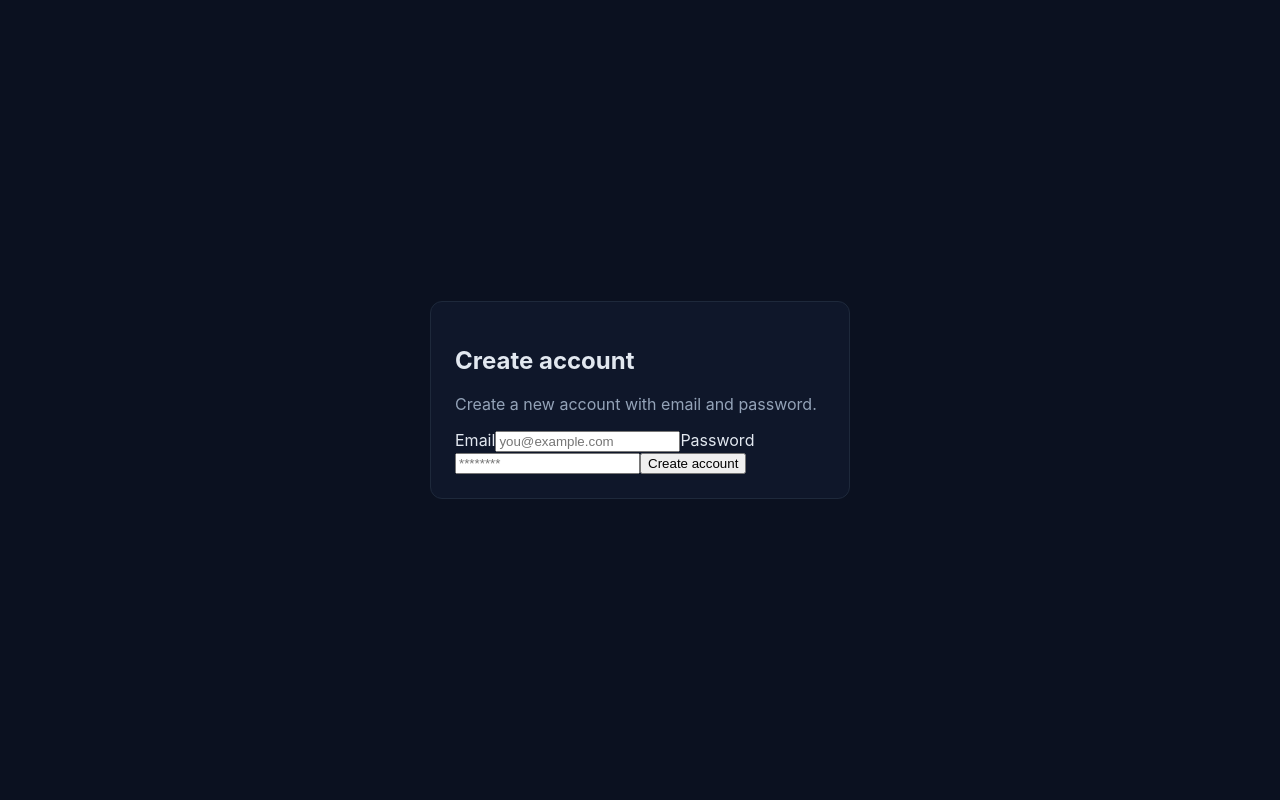
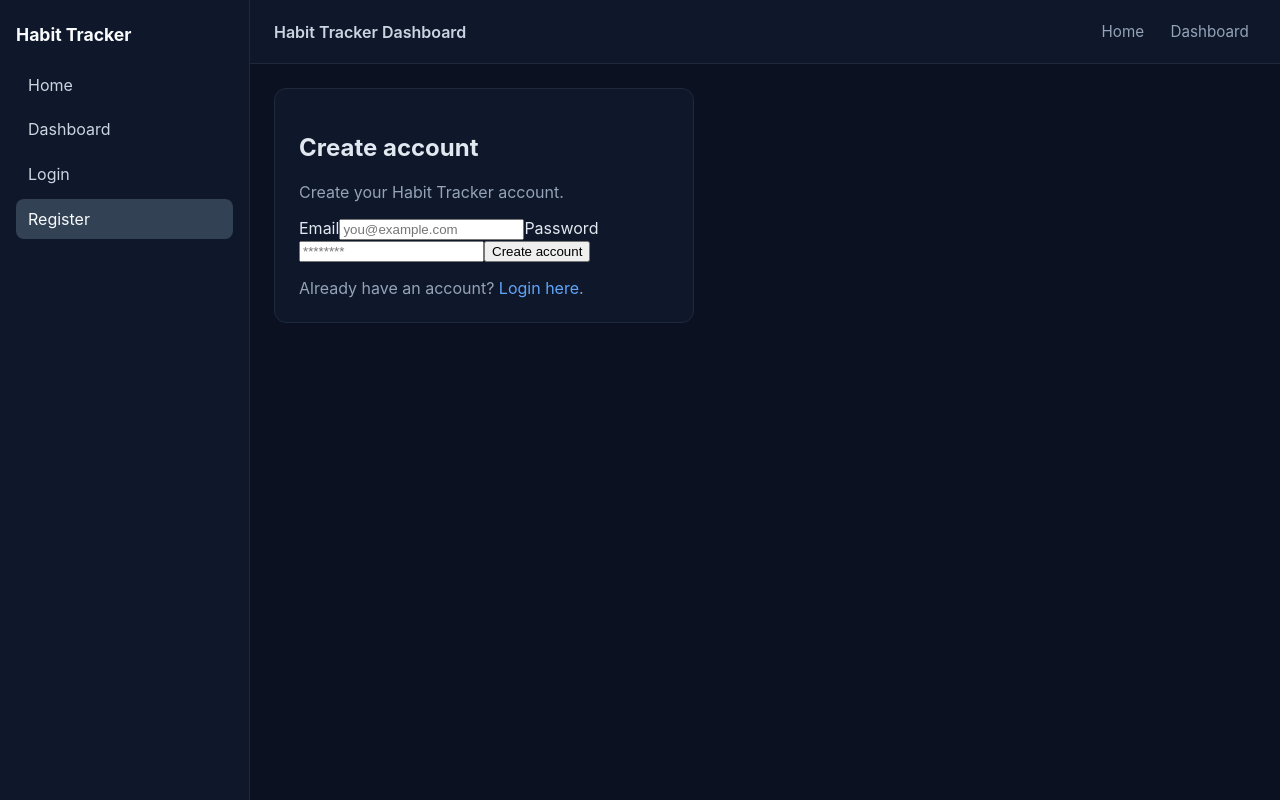
Before and after one commit to SamuelNakab/tp-front-2, an Astro site in the folder frontend/: page /register in a window 1280 px wide. Built offline with nearby package versions, Linux system fonts and the light colour scheme; Astro itself is replaced by a stand-in of ours; no server answers.

Commit message:
Add navigation, auth redirects, and layout updates
Wire up improved navigation and auth UX across the frontend: pass currentPath to Navbar and add top nav links + styles, add Home link to Sidebar, and remove the about page. Implement client-side auth redirects and loading states in LoginForm and RegisterForm so authenticated users are sent to /dashboard; show simple loading text. Add logout handler in DashboardPanel to redirect to /login after sign out. Replace old Layout usage with MainLayout on pages (index, login, register) and update page copy/styles (hero on index, helper links on auth pages). Misc UI/style tweaks to unify appearance.

```diff
--- a/frontend/src/components/Navbar.astro
+++ b/frontend/src/components/Navbar.astro
@@ -1,5 +1,17 @@
+---
+interface Props {
+  currentPath?: string;
+}
+
+const { currentPath = "/" } = Astro.props;
+---
+
 <header class="navbar">
-  <p>Welcome back</p>
+  <p>Habit Tracker Dashboard</p>
+  <nav class="top-links">
+    <a class={currentPath === "/" ? "active" : ""} href="/">Home</a>
+    <a class={currentPath === "/dashboard" ? "active" : ""} href="/dashboard">Dashboard</a>
+  </nav>
 </header>
 
 <style>
@@ -7,6 +19,7 @@
     height: 64px;
     display: flex;
     align-items: center;
+    justify-content: space-between;
     padding: 0 1.5rem;
     border-bottom: 1px solid #1e293b;
     background: #0f172a;
@@ -16,6 +29,30 @@
 
   p {
     margin: 0;
+    color: #cbd5e1;
+    font-weight: 600;
+  }
+
+  .top-links {
+    display: flex;
+    gap: 0.75rem;
+  }
+
+  a {
+    text-decoration: none;
     color: #94a3b8;
+    font-size: 0.95rem;
+    padding: 0.2rem 0.45rem;
+    border-radius: 0.35rem;
+  }
+
+  a:hover {
+    color: #e2e8f0;
+    background: #1e293b;
+  }
+
+  .active {
+    color: #e2e8f0;
+    background: #1e293b;
   }
 </style>
--- a/frontend/src/components/Sidebar.astro
+++ b/frontend/src/components/Sidebar.astro
@@ -6,6 +6,7 @@ interface Props {
 const { currentPath = "/" } = Astro.props;
 
 const links = [
+  { href: "/", label: "Home" },
   { href: "/dashboard", label: "Dashboard" },
   { href: "/login", label: "Login" },
   { href: "/register", label: "Register" },
--- a/frontend/src/components/react/RegisterForm.tsx
+++ b/frontend/src/components/react/RegisterForm.tsx
@@ -1,11 +1,21 @@
-import { useState, type FormEvent } from "react";
+import { useEffect, useState, type FormEvent } from "react";
 import { useAuth } from "../../hooks/useAuth";
 
 export default function RegisterForm() {
-  const { register, loading, error } = useAuth();
+  const { register, loading, error, user } = useAuth();
   const [email, setEmail] = useState("");
   const [password, setPassword] = useState("");
   const [success, setSuccess] = useState<string | null>(null);
+
+  useEffect(() => {
+    if (!loading && user) {
+      window.location.replace("/dashboard");
+    }
+  }, [loading, user]);
+
+  if (loading) {
+    return <p style={{ color: "#94a3b8" }}>Loading...</p>;
+  }
 
   async function handleSubmit(event: FormEvent<HTMLFormElement>) {
     event.preventDefault();
@@ -21,6 +31,7 @@ export default function RegisterForm() {
 
   return (
     <>
+      {user ? <p style={{ color: "#22c55e" }}>You are logged in. Redirecting to dashboard...</p> : null}
       {success ? <p style={{ color: "#22c55e" }}>{success}</p> : null}
       {error ? <p style={{ color: "#f87171" }}>{error}</p> : null}
       <form onSubmit={handleSubmit}>
--- a/frontend/src/layouts/MainLayout.astro
+++ b/frontend/src/layouts/MainLayout.astro
@@ -23,7 +23,7 @@ const { title = "Habit Tracker" } = Astro.props;
     <div class="app-shell">
       <Sidebar currentPath={Astro.url.pathname} />
       <div class="content-shell">
-        <Navbar />
+        <Navbar currentPath={Astro.url.pathname} />
         <main class="main-content">
           <slot />
         </main>
--- a/frontend/src/pages/index.astro
+++ b/frontend/src/pages/index.astro
@@ -1,11 +1,52 @@
 ---
-import Layout from '../layouts/Layout.astro';
-import Welcome from '../components/Welcome.astro';
+import MainLayout from "../layouts/MainLayout.astro";
 ---
 
-<Layout title="Web App Starter">
-  <Welcome
-    title="Scalable Astro Frontend Structure"
-    description="This starter separates pages, layouts, components, services, and hooks so the app can grow without mixing responsibilities."
-  />
-</Layout>
+<MainLayout title="Habit Tracker | Home">
+  <section class="hero">
+    <h1>Build better routines, one habit at a time.</h1>
+    <p>Track your daily habits, mark progress, and stay consistent with a clean dashboard experience.</p>
+    <div class="actions">
+      <a href="/login">Login</a>
+      <a href="/register">Create account</a>
+    </div>
+  </section>
+</MainLayout>
+
+<style>
+  .hero {
+    max-width: 720px;
+    background: #111827;
+    border: 1px solid #1f2937;
+    border-radius: 0.75rem;
+    padding: 1.5rem;
+  }
+
+  h1 {
+    margin: 0 0 0.75rem;
+    line-height: 1.25;
+  }
+
+  p {
+    margin: 0 0 1rem;
+    color: #94a3b8;
+  }
+
+  .actions {
+    display: flex;
+    gap: 0.75rem;
+  }
+
+  a {
+    text-decoration: none;
+    border-radius: 0.5rem;
+    border: 1px solid #334155;
+    padding: 0.5rem 0.75rem;
+    color: #e2e8f0;
+    background: #0b1120;
+  }
+
+  a:hover {
+    border-color: #475569;
+  }
+</style>
--- a/frontend/src/pages/login.astro
+++ b/frontend/src/pages/login.astro
@@ -1,27 +1,21 @@
 ---
-import Layout from "../layouts/Layout.astro";
+import MainLayout from "../layouts/MainLayout.astro";
 import LoginForm from "../components/react/LoginForm";
 ---
 
-<Layout title="Login | Habit Tracker">
-  <main class="auth-wrapper">
-    <section class="card">
-      <h1>Login</h1>
-      <p>Login with your Supabase account credentials.</p>
-      <LoginForm client:load />
-    </section>
-  </main>
-</Layout>
+<MainLayout title="Login | Habit Tracker">
+  <section class="card">
+    <h1>Login</h1>
+    <p>Sign in to access your dashboard.</p>
+    <LoginForm client:load />
+    <p class="helper">
+      Don&apos;t have an account?
+      <a href="/register"> Register here</a>.
+    </p>
+  </section>
+</MainLayout>
 
 <style>
-  .auth-wrapper {
-    min-height: 100vh;
-    display: grid;
-    place-items: center;
-    background: #0b1120;
-    padding: 1rem;
-  }
-
   .card {
     width: 100%;
     max-width: 420px;
@@ -35,6 +29,16 @@ import LoginForm from "../components/react/LoginForm";
   p {
     color: #94a3b8;
     margin: 0.4rem 0 1rem;
+  }
+
+  .helper {
+    margin-top: 1rem;
+    margin-bottom: 0;
+  }
+
+  .helper a {
+    color: #60a5fa;
+    text-decoration: none;
   }
 
   form {
--- a/frontend/src/pages/register.astro
+++ b/frontend/src/pages/register.astro
@@ -1,27 +1,21 @@
 ---
-import Layout from "../layouts/Layout.astro";
+import MainLayout from "../layouts/MainLayout.astro";
 import RegisterForm from "../components/react/RegisterForm";
 ---
 
-<Layout title="Register | Habit Tracker">
-  <main class="auth-wrapper">
-    <section class="card">
-      <h1>Create account</h1>
-      <p>Create a new account with email and password.</p>
-      <RegisterForm client:load />
-    </section>
-  </main>
-</Layout>
+<MainLayout title="Register | Habit Tracker">
+  <section class="card">
+    <h1>Create account</h1>
+    <p>Create your Habit Tracker account.</p>
+    <RegisterForm client:load />
+    <p class="helper">
+      Already have an account?
+      <a href="/login"> Login here</a>.
+    </p>
+  </section>
+</MainLayout>
 
 <style>
-  .auth-wrapper {
-    min-height: 100vh;
-    display: grid;
-    place-items: center;
-    background: #0b1120;
-    padding: 1rem;
-  }
-
   .card {
     width: 100%;
     max-width: 420px;
@@ -35,6 +29,16 @@ import RegisterForm from "../components/react/RegisterForm";
   p {
     color: #94a3b8;
     margin: 0.4rem 0 1rem;
+  }
+
+  .helper {
+    margin-top: 1rem;
+    margin-bottom: 0;
+  }
+
+  .helper a {
+    color: #60a5fa;
+    text-decoration: none;
   }
 
   form {
```
Also changed, not shown: frontend/src/components/react/DashboardPanel.tsx (+6 -1 lines), frontend/src/components/react/LoginForm.tsx (+11 -1 lines), frontend/src/pages/about.astro (deleted, +0 -23 lines).
